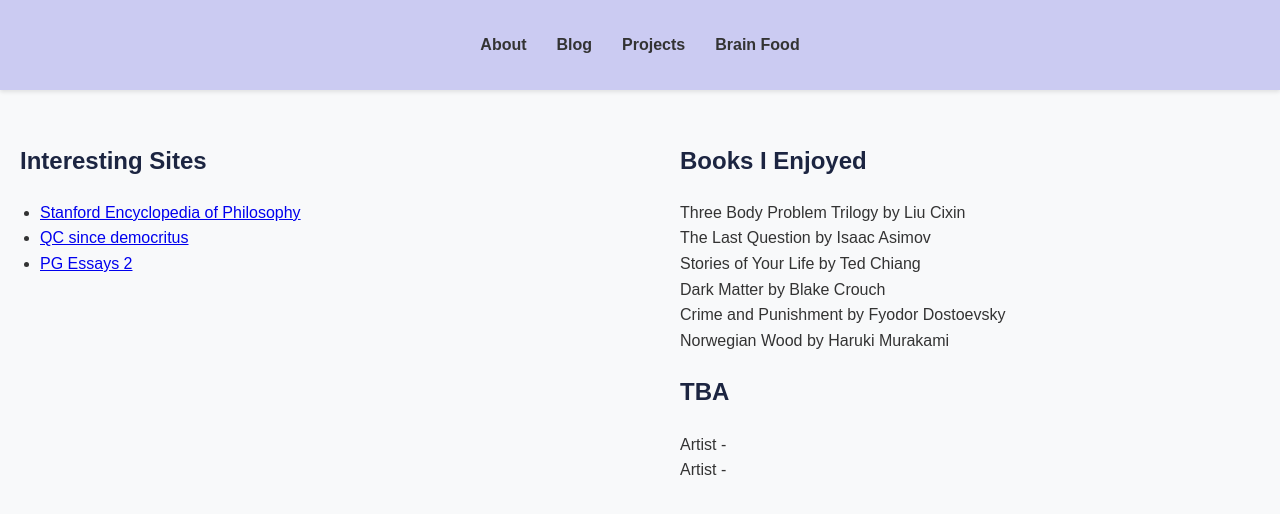
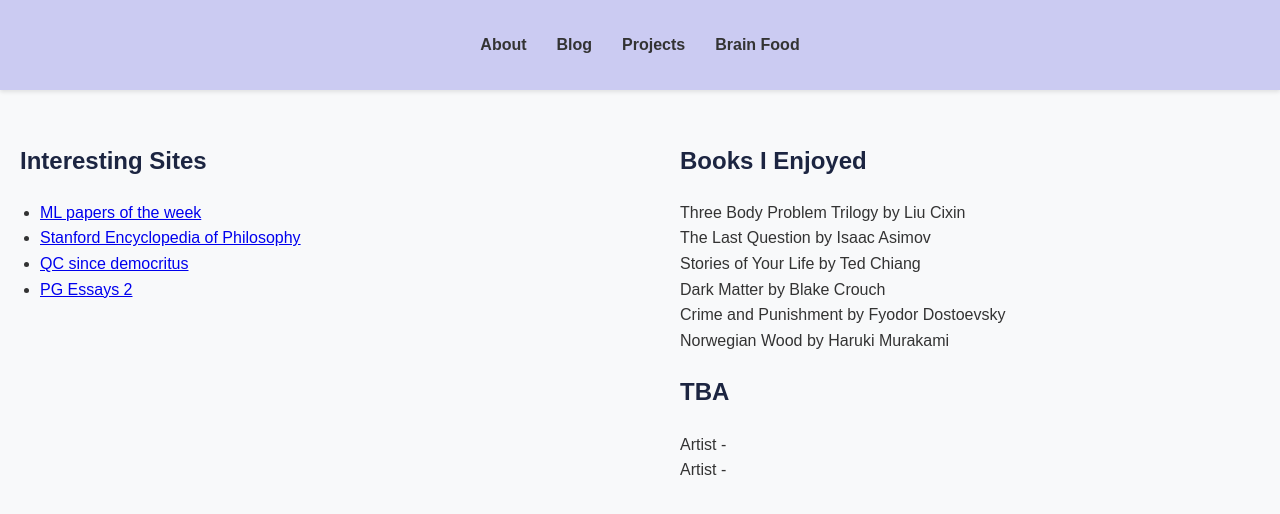
Before and after one commit to adhikarinarayan/adhikarinarayan.github.io, a Jekyll site: the page built from brain-food.md, in a window 1280 px wide. Shown: the top 514 px of the page. Built offline with Jekyll 4.4.1, drawn with Linux system fonts in a browser that asks for light colours.

Commit message:
added new site

```diff
--- a/brain-food.md
+++ b/brain-food.md
@@ -6,6 +6,7 @@ title: Brain Food
   <div class="column-left">
     <h2>Interesting Sites</h2>
     <ul>
+      <li><a href="https://github.com/dair-ai/ML-Papers-of-the-Week">ML papers of the week</a> </li>
       <li><a href="https://plato.stanford.edu/index.html">Stanford Encyclopedia of Philosophy </a> </li>
       <li><a href="https://www.scottaaronson.com/democritus">QC since democritus</a> </li>
       <li><a href="https://paulgraham.com/articles.html">PG Essays 2</a> </li>
```
